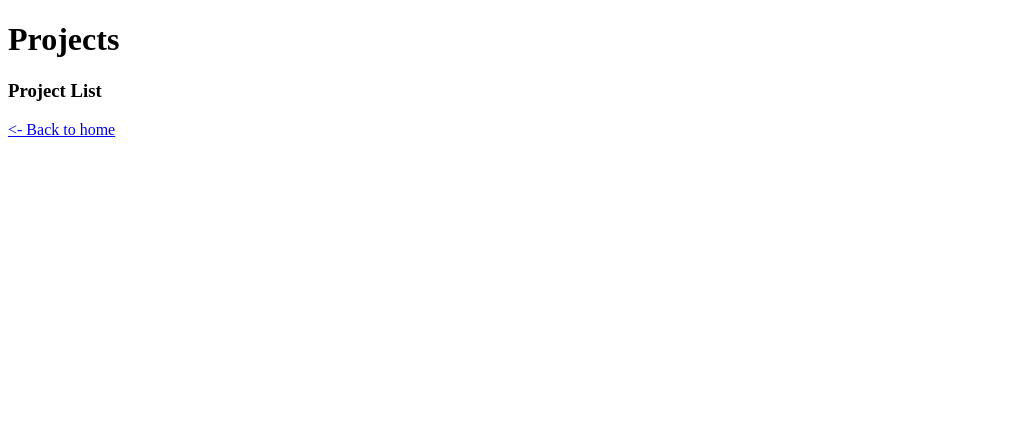
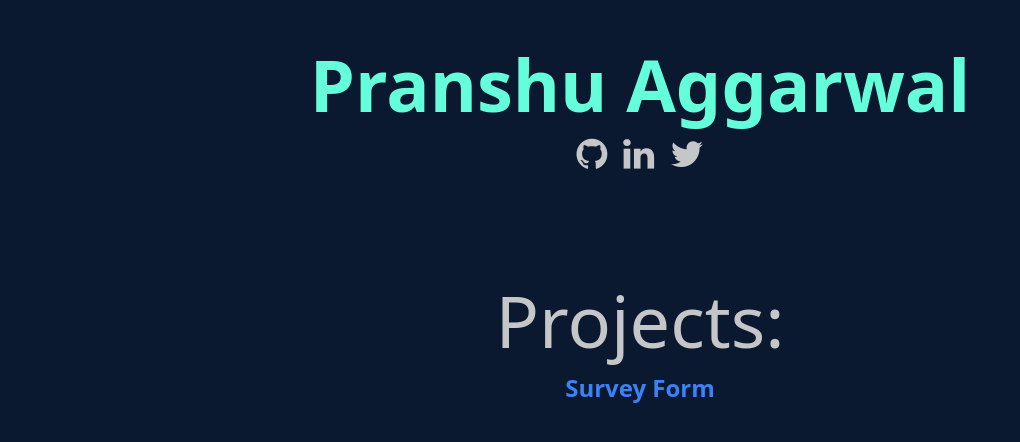
Before and after one commit to Pranshu1902/WD201-Milestones, a website: page project.html in a window 1280 px wide. Shown: the whole page, without its empty margins (0-1020 px from the left). Drawn offline with nearby package versions, Linux system fonts and the light colour scheme.

Commit message:
resolved bugs

```diff
--- a/project.html
+++ b/project.html
@@ -1,13 +1,48 @@
-<!-- project.html -->
-<!DOCTYPE html>
 <html>
   <head>
-    <meta charset="UTF-8" />
-    <title>My Project</title>
+    <title>Pranshu Aggarwal</title>
   </head>
-  <body>
-    <h1>Projects</h1>
-    <h3>Project List</h3>
-    <a href="/">&lt;- Back to home</a>
+  <style>
+    .links:hover {
+      color: #66fcf1;
+    }
+  </style>
+  <link
+    rel="stylesheet"
+    href="https://unpkg.com/tailwindcss@^2/dist/tailwind.min.css"
+  />
+  <link
+    rel="stylesheet"
+    href="https://cdnjs.cloudflare.com/ajax/libs/font-awesome/4.7.0/css/font-awesome.min.css"
+  />
+  <body
+    style="color: #c5c6c7; background-color: #0a192f"
+    class="h-screen flex flex-col gap-4"
+  >
+    <h1
+      style="color: #64ffda"
+      class="font-bold text-7xl flex justify-center items-center pt-12"
+    >
+      Pranshu Aggarwal
+    </h1>
+    <div class="flex flex-row gap-4 text-4xl justify-center items-center">
+      <a class="links" href="https://github.com/Pranshu1902/"
+        ><i class="fa fa-github"></i
+      ></a>
+      <a
+        class="links"
+        href="https://www.linkedin.com/in/pranshu-aggarwal-4aa8181b4/"
+        ><i class="fa fa-linkedin"></i
+      ></a>
+      <a class="links" href="https://twitter.com/pranshu1902/"
+        ><i class="fa fa-twitter"></i
+      ></a>
+    </div>
+    <div class="pt-24 flex flex-col gap-4 items-center">
+      <h2 class="text-7xl">Projects:</h2>
+      <a class="links text-2xl font-bold text-blue-500" href="/form"
+        >Survey Form</a
+      >
+    </div>
   </body>
 </html>
```
Also changed, not shown: home.html (+2 -3 lines), survey/form.html (+11 -18 lines).
